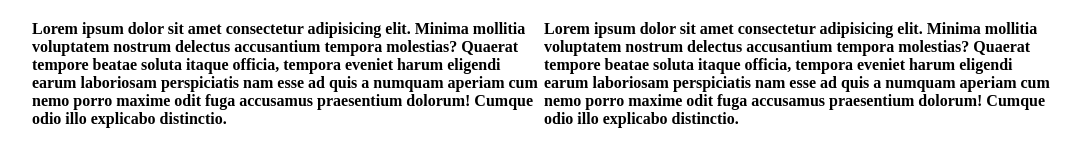
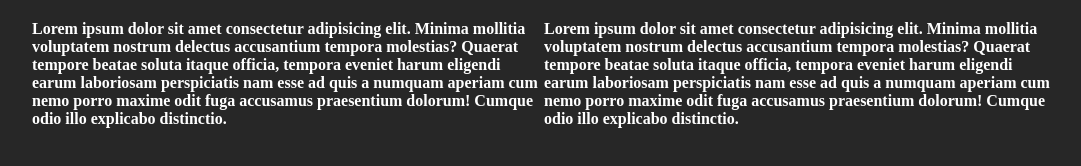
Before and after one commit to grlucy/SCSS-tutorial, a plain HTML site: page index.html in a window 1280 px wide. Shown: the whole page, without its empty margins (96-1177 px from the left). Drawn offline with Linux system fonts and the light colour scheme.

Commit message:
updated class light

```diff
--- a/assets/scss/main.scss
+++ b/assets/scss/main.scss
@@ -1,3 +1,4 @@
+// import partials (Sass files named with a leading underscore, letting Sass know that the file is only a partial file and that it should not be generated into a CSS file)
 @import "./resets";
 @import "./variables";
 
@@ -49,5 +50,7 @@ body {
 }
 
 .light {
-  @include theme(true);
+  @include mobile {
+    @include theme(true);
+  }
 }
```
Also changed, not shown: assets/css/main.css, 1 other file.
